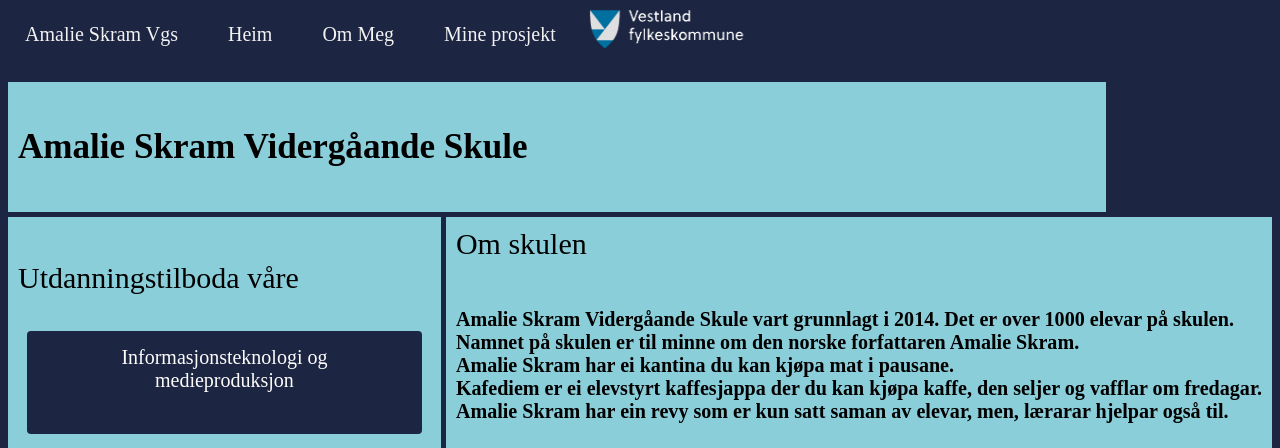
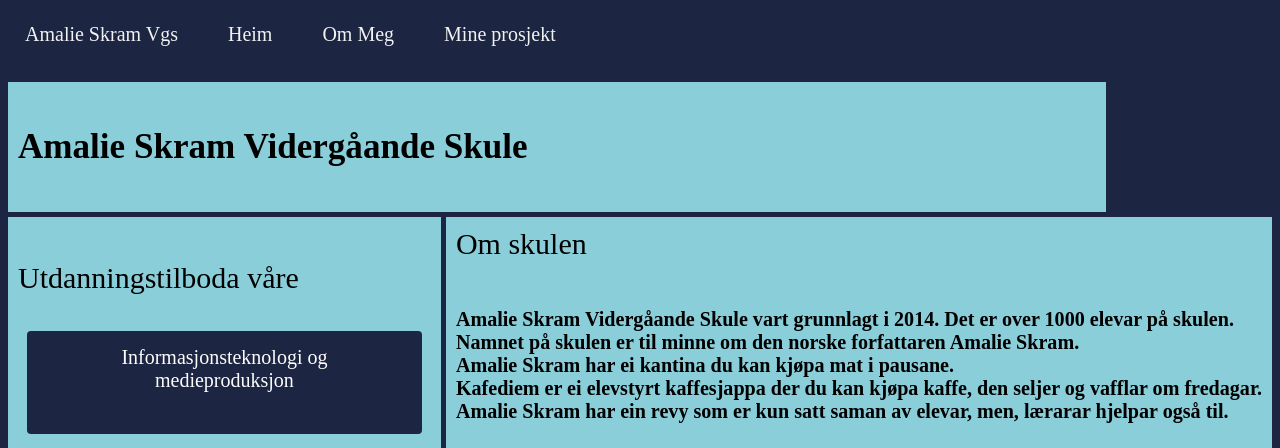
Before and after one commit to Selmsun/NY-ASVGS-prosjekt, a plain HTML site: page index.html in a window 1280 px wide. Shown: the top 448 px of the page. Drawn offline with Linux system fonts and the light colour scheme.

Commit message:
Update index.html

```diff
--- a/index.html
+++ b/index.html
@@ -10,7 +10,6 @@
 <body>
 
   <div class="topnav">
-    <img src="./Bilder/vestland-fylkeskommune.png" alt="Vestland Fylkeskommune" width="160" height="45">
     <a href="https://www.amalieskram.vgs.no/"target="blank"class="button">Amalie Skram Vgs</a>
     <a href="index.html"class="button">Heim</a>
     <a href="./HTML/ommeg.html"class="button">Om Meg</a>
```
